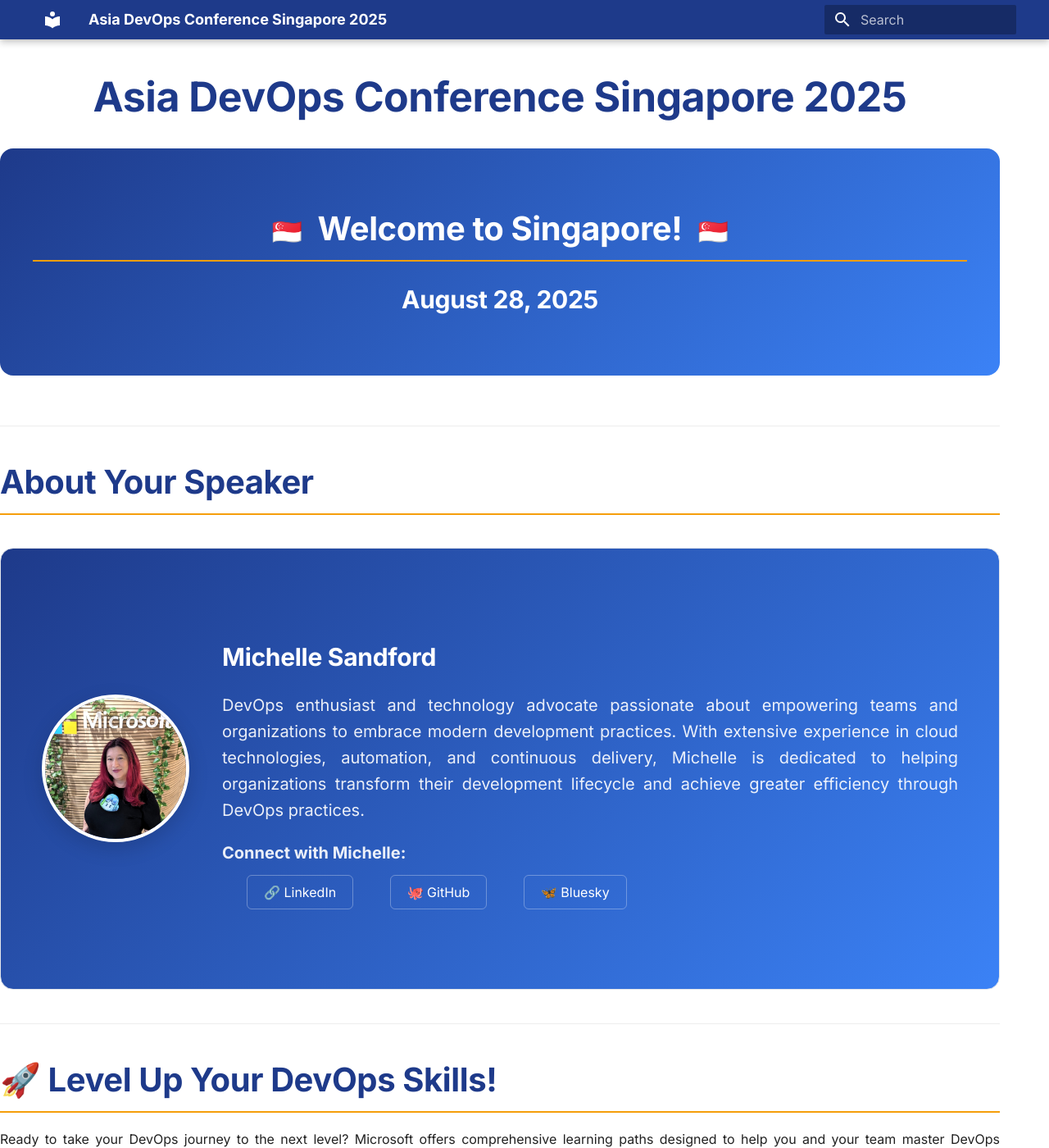
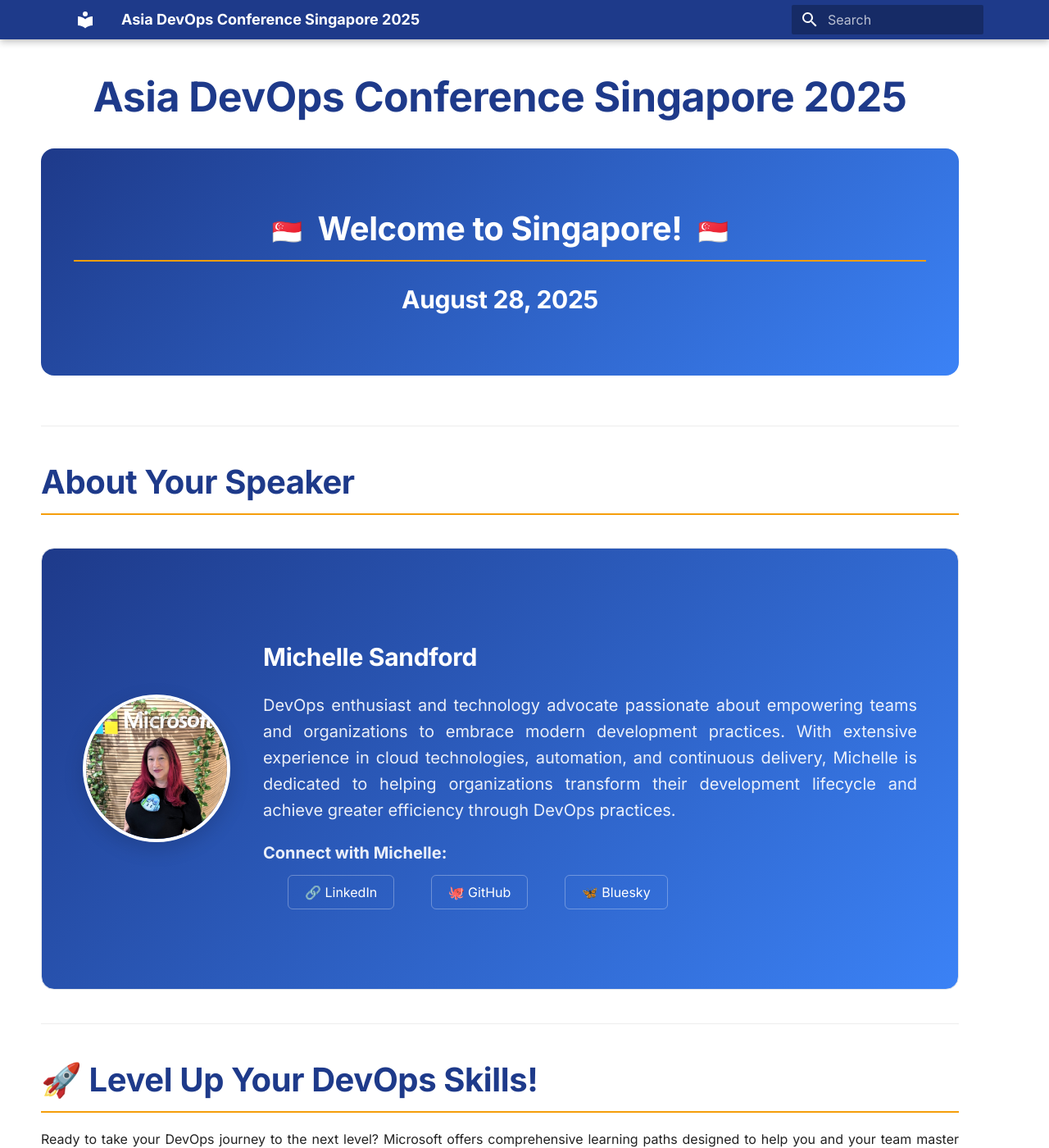
Before and after one commit to codess-aus/SingaporeDevOps, an MkDocs documentation site: the page built from docs/index.md, in a window 1280 px wide and 1400 px high. Shown: the whole window at 82% size. Built offline with MkDocs 1.6.1 and Material for MkDocs 9.7.7, drawn with Linux system fonts in a browser that asks for light colours.

Commit message:
Fix content centering with balanced margins
- Center content properly with max-width 1200px and auto margins
- Remove left-aligned layout that pushed content to left side
- Maintain justified text alignment for professional appearance
- Ensure even margins on both left and right sides
- Improve responsive padding for mobile devices
- Keep header navigation centered with content

```diff
--- a/docs/stylesheets/extra.css
+++ b/docs/stylesheets/extra.css
@@ -26,20 +26,20 @@
 }
 
 .md-content__inner {
-  margin-left: 0 !important;
-  margin-right: 0 !important;
-  max-width: none !important;
+  margin-left: auto !important;
+  margin-right: auto !important;
+  max-width: 1200px !important;
   width: 100% !important;
-  padding: 0 !important;
+  padding: 0 2rem !important;
 }
 
 /* Container for content */
 .md-typeset {
   font-family: 'Inter', 'Segoe UI', -apple-system, BlinkMacSystemFont, sans-serif;
   line-height: 1.6;
-  max-width: 1200px;
-  margin: 0 auto;
-  padding: 0 2rem;
+  max-width: none;
+  margin: 0;
+  padding: 0;
 }
 
 .md-typeset p {
@@ -49,9 +49,9 @@
 
 /* Hide header navigation */
 .md-header__inner {
-  max-width: none !important;
-  width: 100% !important;
-  margin: 0 !important;
+  max-width: 1200px !important;
+  width: auto !important;
+  margin: 0 auto !important;
   padding: 0 2rem !important;
 }
 
@@ -337,7 +337,7 @@
 
 /* Responsive design */
 @media (max-width: 768px) {
-  .md-typeset {
+  .md-content__inner {
     padding: 0 1rem !important;
   }
 
@@ -374,7 +374,7 @@
 }
 
 @media (max-width: 480px) {
-  .md-typeset {
+  .md-content__inner {
     padding: 0 0.5rem !important;
   }
 
```
